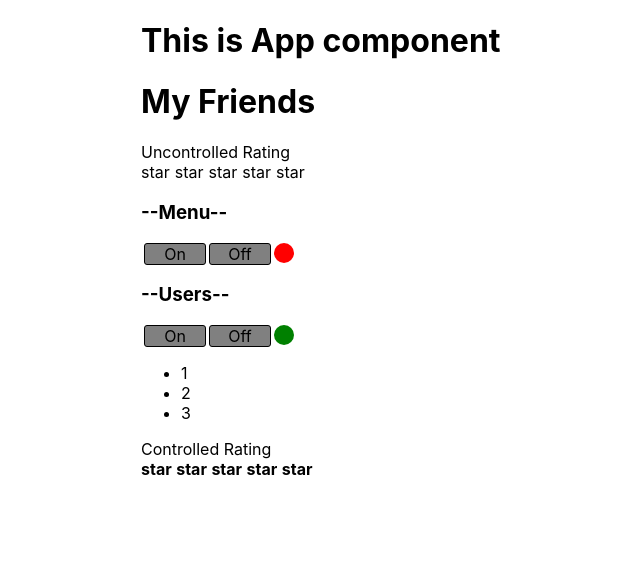
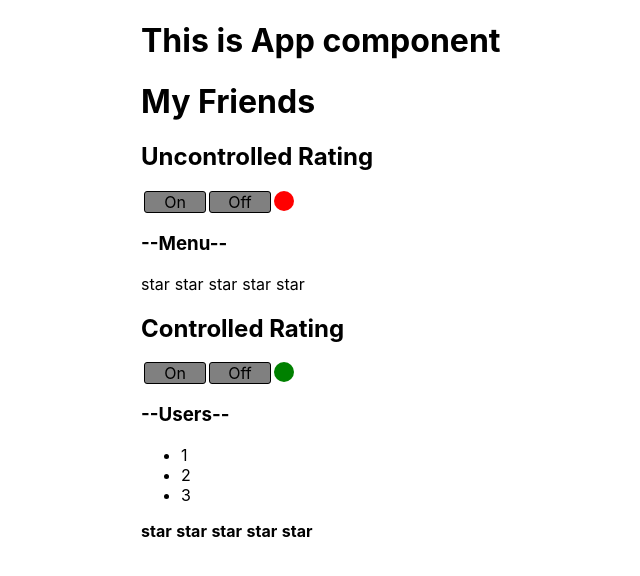
Before and after one commit to dArtsemyev/kabzda, a React (Create React App) app: page / in a window 1280 px wide. Shown: the top 576 px of the page, without its empty margins (299-939 px from the left). Built offline with nearby package versions, Linux system fonts and the light colour scheme.

Commit message:
App was refactored. onClick was added to <h3> in AccordionTitle

```diff
--- a/src/App.tsx
+++ b/src/App.tsx
@@ -11,11 +11,13 @@
         <div className="App">
             <PageTitle title={"This is App component"}/>
             <PageTitle title={"My Friends"}/>
-            Uncontrolled Rating
+
+            <h2>Uncontrolled Rating</h2>
+            <Accordion titleValue={"Menu"} collapsed={true} />
             <UncontrolledRating />
-            <Accordion titleValue={"Menu"} collapsed={true} />
+
+            <h2>Controlled Rating</h2>
             <Accordion titleValue={"Users"} collapsed={false} />
-            Controlled Rating
             {/*<Rating value={0}/>
             <Rating value={1}/>
             <Rating value={2}/>
--- a/src/Components/Accordion/Accordion.tsx
+++ b/src/Components/Accordion/Accordion.tsx
@@ -17,8 +17,8 @@
 
         return (
             <div>
-                <AccordionTitle title={props.titleValue}/>
                 <OnOf isOn={collapsed} changeCollapsed={changeCollapsed}/>
+                <AccordionTitle title={props.titleValue} onClick={() => setCollapsed(!collapsed)}/>
                 { !collapsed && <AccordionBody/>}
             </div>
         );
@@ -27,11 +27,12 @@
 
 type AccordionTitlePropsType = {
     title: string
+    onClick: () => void
 }
 
 function AccordionTitle(props: AccordionTitlePropsType) {
     return (
-        <h3>--{props.title}--</h3>
+        <h3 onClick={() => props.onClick()}>--{props.title}--</h3>
     );
 }
 
```
